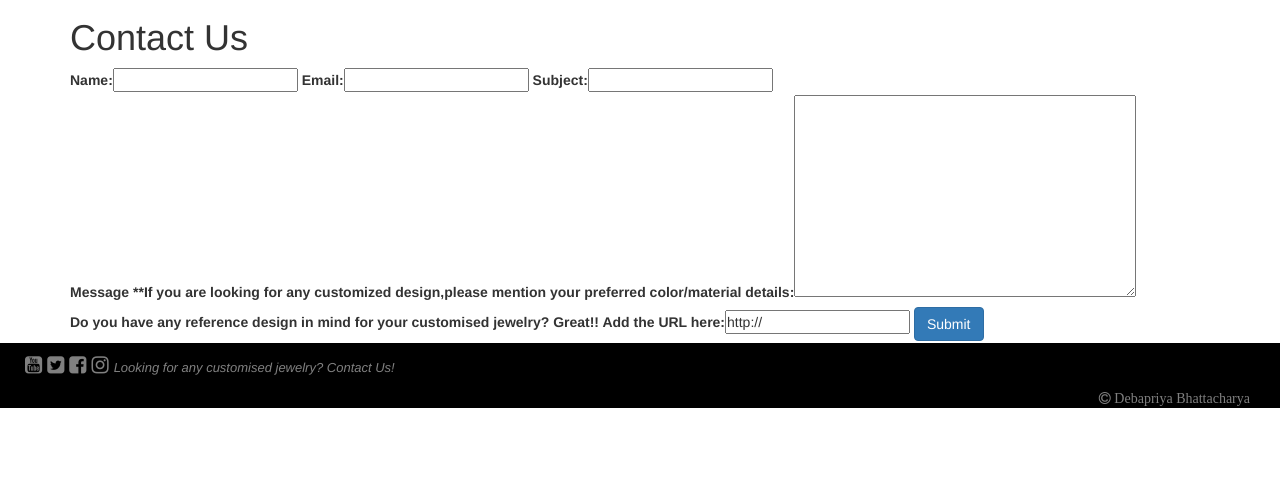
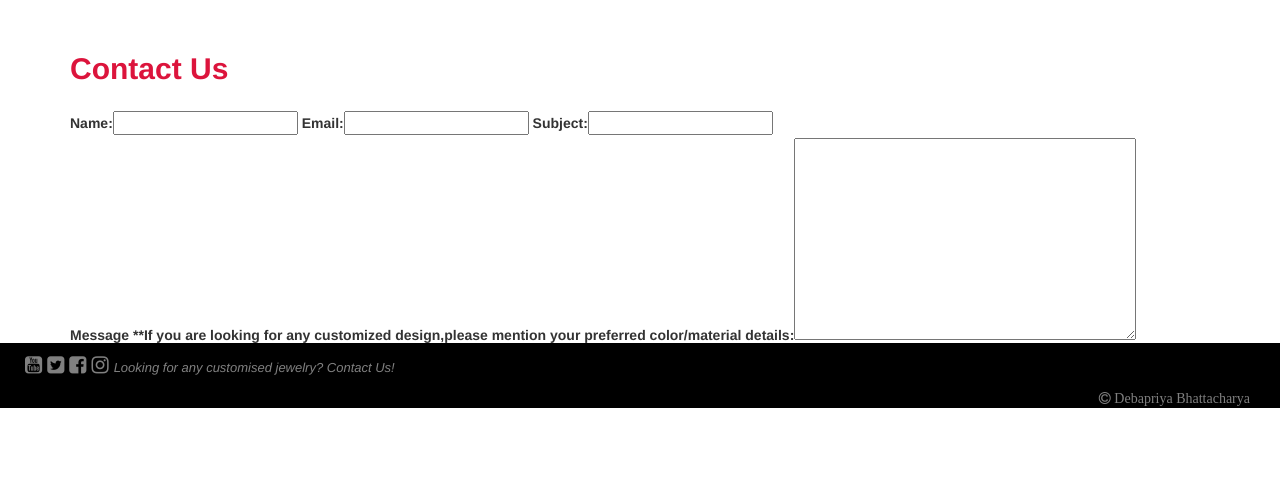
Before and after one commit to Code-Institute-Submissions/debapriya9b-onlineShop, a Django app: page /accounts/contact/ in a window 1280 px wide. Shown: the part 392-876 px from the top of the page. Before the commit the page ends 800 px from the top, so only its background shows below. Run offline with Django 3.2, Linux system fonts and the light colour scheme; some libraries are stand-ins or nearby versions; some web fonts are replaced.

Commit message:
Contact form style changed

```diff
--- a/accounts/templates/contact.html
+++ b/accounts/templates/contact.html
@@ -1,12 +1,16 @@
 {% extends 'base.html' %} {% load bootstrap_tags %} {% block page_title %} Contact Page {% endblock %} {% block content %}
 <main class="container detail-padding">
-        <h1>Contact Us</h1>
+        <br>
+        <legend>Contact Us</legend>
         <!--   Contact form   -->
         <form method="POST">
                 {% csrf_token %} {{ contact_form | as_bootstrap }}
-                <button type="submit" class="btn btn-primary" aria-label="Submit">Submit</button>
+                <button type="submit" class="btn btn-success" aria-label="Submit">Submit</button>
                 <br>
                 <br>
         </form>
 </main>
+<br>
+<br><br>
+<br>
 {% endblock %}
--- a/static/css/styles.css
+++ b/static/css/styles.css
@@ -269,10 +269,12 @@ footer a:hover {
     font-size: 13px;
     font-style: italic;
 }
-/*
+
+/*Contact form*/
+
 .detail-padding {
     padding-top: 30px;
-}*/
+}
 
 .pagination-position{
     text-align: center;
```
